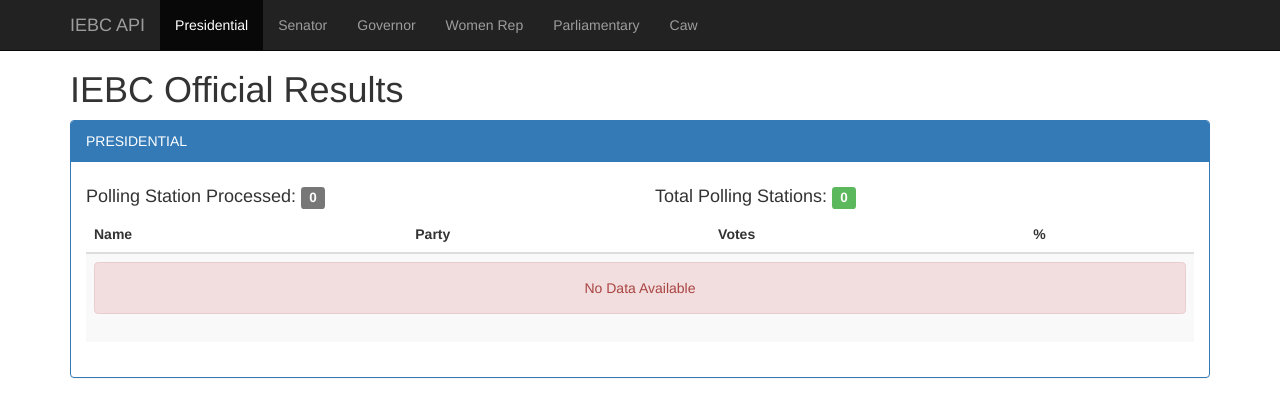
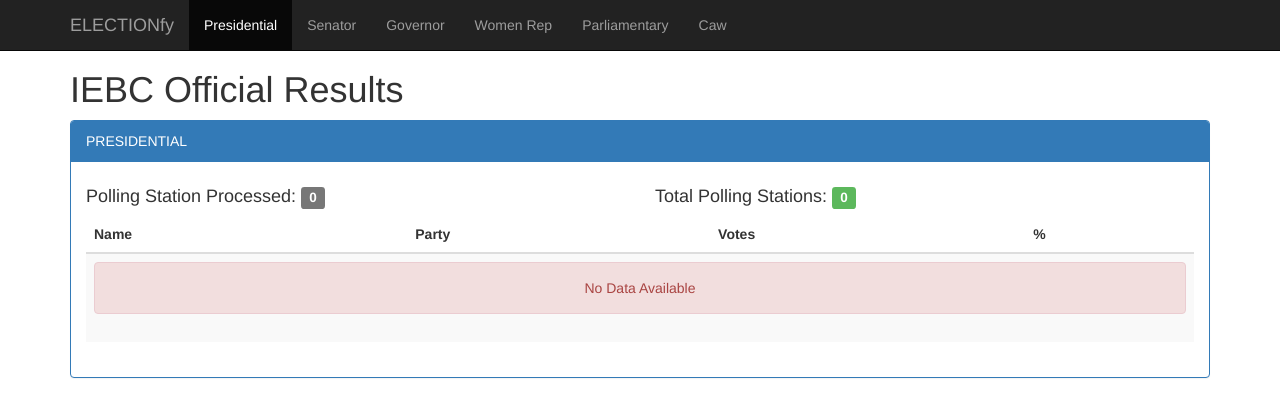
Before and after one commit to SteveWaweru/django-iebc, a Django app: page / in a window 1280 px wide. Shown: the top 417 px of the page. Run offline with Django 3.2, Linux system fonts and the light colour scheme; data that the repository does not hold is empty; some libraries are stand-ins or nearby versions.

Commit message:
update titles

```diff
--- a/templates/iebc/base.html
+++ b/templates/iebc/base.html
@@ -11,7 +11,7 @@
     <meta name="author" content="Steve Waweru">
     <!--<link rel="icon" href="../../favicon.ico">-->
 
-    <title>IEBC API Test</title>
+    <title>ELECTIONfy</title>
 
     <!-- Bootstrap core CSS -->
     <link href="{% static 'iebc/bower_components/bootstrap/dist/css/bootstrap.min.css' %}" rel="stylesheet">
--- a/templates/iebc/nav.html
+++ b/templates/iebc/nav.html
@@ -7,7 +7,7 @@
                 <span class="icon-bar"></span>
                 <span class="icon-bar"></span>
             </button>
-            <a class="navbar-brand" href="{% url 'home' %}">IEBC API</a>
+            <a class="navbar-brand" href="{% url 'home' %}">ELECTIONfy</a>
         </div>
         <div id="navbar" class="collapse navbar-collapse">
             <ul class="nav navbar-nav">
```
